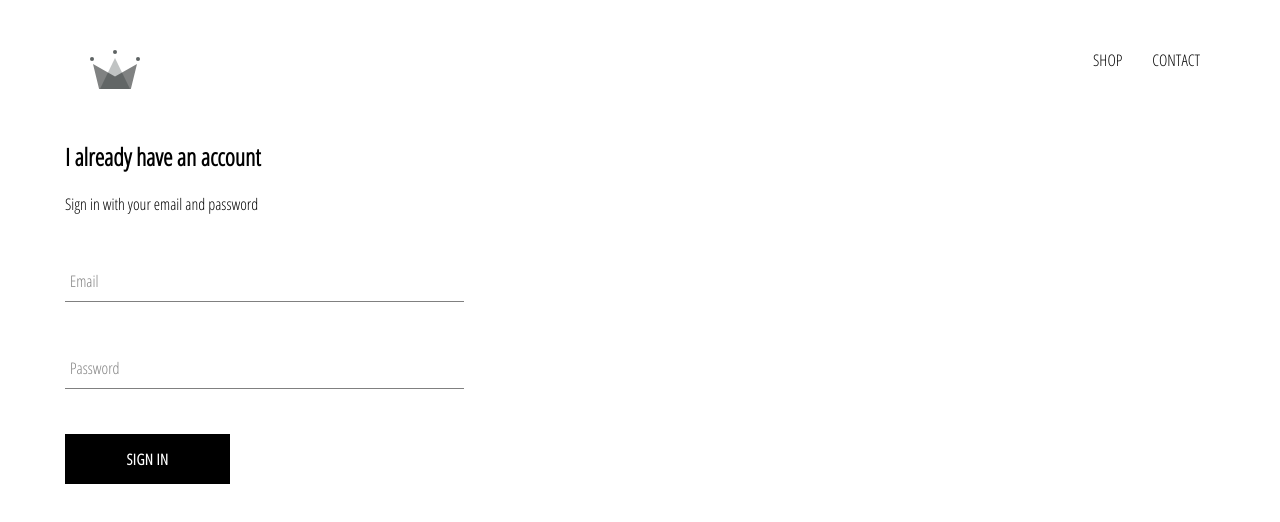
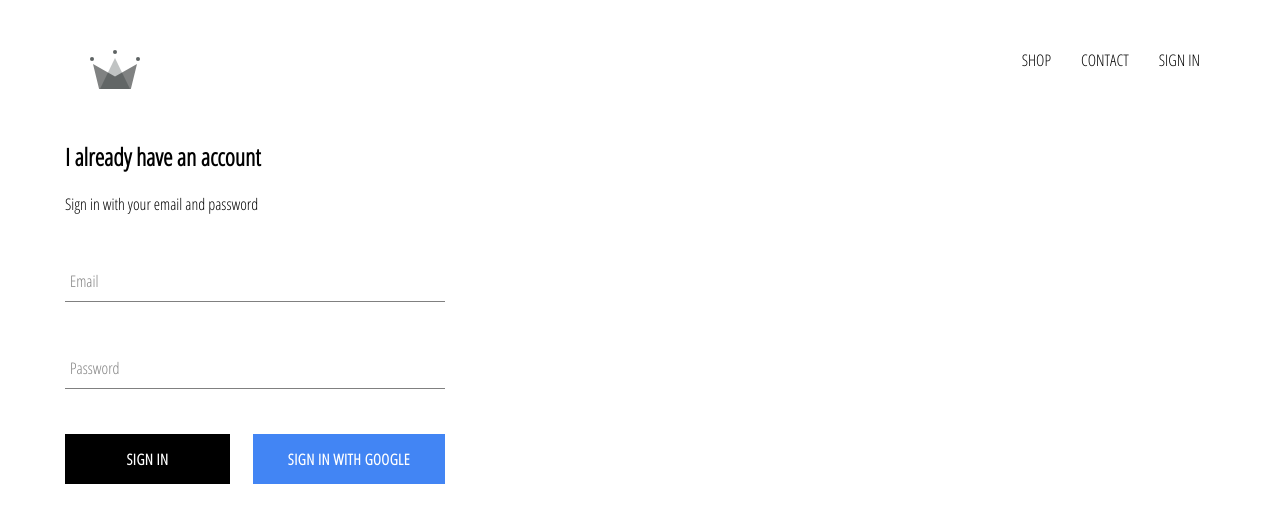
Before and after one commit to sortizm/crwn-clothing, a React (Create React App) app: page /sign-in in a window 1280 px wide. Shown: the top 522 px of the page. Built offline with nearby package versions, Linux system fonts and the light colour scheme; no server answers.

Commit message:
Add firebase sign in/ sign out

```diff
--- a/package.json
+++ b/package.json
@@ -7,6 +7,7 @@
     "@testing-library/jest-dom": "^4.2.4",
     "@testing-library/react": "^9.3.2",
     "@testing-library/user-event": "^7.1.2",
+    "firebase": "^7.8.2",
     "gh-pages": "^2.2.0",
     "node-sass": "^4.13.1",
     "react": "^16.12.0",
--- a/src/App.css
+++ b/src/App.css
@@ -7,3 +7,9 @@ a {
     text-decoration: none;
     color: black;
 }
+
+* {
+    -webkit-box-sizing: border-box;
+    -moz-box-sizing: border-box;
+    box-sizing: border-box;
+}
--- a/src/App.js
+++ b/src/App.js
@@ -1,23 +1,50 @@
 import React from 'react';
 import './App.css';
-import {Switch, Route} from "react-router-dom";
+import {Route, Switch} from "react-router-dom";
 
 import HomePage from "./pages/homepage/homepage.component";
 import ShopPage from "./pages/shop/shop.component";
 import SignInAndSignUp from './pages/sign-in-and-sign-up/sign-in-and-sign-up.component'
 import Header from "./components/header/header.component";
 
-function App() {
+import {auth} from './components/firebase/firebase.utils'
+
+class App extends React.Component {
+
+    constructor() {
+        super();
+
+        this.state = {
+            currentUser: null
+        }
+    }
+
+    unsubscribeFromAuth = null;
+
+    componentDidMount() {
+        this.unsubscribeFromAuth = auth.onAuthStateChanged(user => {
+            this.setState({ currentUser: user });
+            console.log(user);
+        });
+    }
+
+    componentWillUnmount() {
+        this.unsubscribeFromAuth();
+    }
+
+
+    render() {
         return (
             <div>
-          <Header/>
+                <Header currentUser={this.state.currentUser}/>
                 <Switch>
-              <Route exact path='/' component={HomePage} />
-              <Route exact path='/sign-in' component={SignInAndSignUp} />
-              <Route exact path='/shop' component={ShopPage} />
+                    <Route exact path='/' component={HomePage}/>
+                    <Route exact path='/sign-in' component={SignInAndSignUp}/>
+                    <Route exact path='/shop' component={ShopPage}/>
                 </Switch>
             </div>
         );
     }
+}
 
 export default App;
--- a/src/components/custom-button/custom-button.component.jsx
+++ b/src/components/custom-button/custom-button.component.jsx
@@ -2,8 +2,11 @@ import React from 'react';
 
 import './custom-button.styles.scss'
 
-const CustomButton = ({ children, ...otherProps }) => (
-    <button className='custom-button' {...otherProps}>
+const CustomButton = ({ children, isGoogleSignIn, ...otherProps }) => (
+    <button
+        className={`${isGoogleSignIn ? 'google-sign-in' : ''} custom-button`}
+        {...otherProps}
+    >
         {children}
     </button>
 );
--- a/src/components/custom-button/custom-button.styles.scss
+++ b/src/components/custom-button/custom-button.styles.scss
@@ -19,4 +19,14 @@
     color: black;
     border: 1px solid black;
   }
+
+  &.google-sign-in {
+    background-color: #4285f4;
+    color: white;
+
+    &:hover {
+      background-color: #357ae8;
+      border: none;
+    }
+  }
 }
--- /dev/null
+++ b/src/components/firebase/firebase.utils.js
@@ -0,0 +1,24 @@
+import firebase from 'firebase/app';
+import 'firebase/firestore'
+import 'firebase/auth'
+
+const config = {
+    apiKey: "AIzaSyCQ3J-5yAYvggsjwnTygzN-rqjOCcFKEmg",
+    authDomain: "crwn-db-3ebf0.firebaseapp.com",
+    databaseURL: "https://crwn-db-3ebf0.firebaseio.com",
+    projectId: "crwn-db-3ebf0",
+    storageBucket: "crwn-db-3ebf0.appspot.com",
+    messagingSenderId: "517974735033",
+    appId: "1:517974735033:web:c8f3fd813d066bf2870368"
+};
+
+firebase.initializeApp(config);
+
+export const auth = firebase.auth();
+export const firestore = firebase.firestore();
+
+const provider = new firebase.auth.GoogleAuthProvider();
+provider.setCustomParameters( { prompt: 'select_account' });
+export const signInWithGoogle = () => auth.signInWithPopup(provider);
+
+export default firebase;
--- a/src/components/header/header.component.jsx
+++ b/src/components/header/header.component.jsx
@@ -4,7 +4,9 @@ import { Link } from 'react-router-dom';
 import { ReactComponent as Logo } from '../../assets/crown.svg'
 import './header.styles.scss';
 
-const Header = () => (
+import { auth } from '../firebase/firebase.utils'
+
+const Header = ( { currentUser }) => (
    <div className='header'>
        <Link className='logo-container' to='/'>
            <Logo className='logo'/>
@@ -16,6 +18,11 @@ const Header = () => (
            <Link className='option' to='/shop'>
                CONTACT
            </Link>
+           {
+               currentUser ?
+                   <div className='option' onClick={() => auth.signOut()}>SIGN OUT</div>
+                   : <Link className='option' to='/sign-in'>SIGN IN</Link>
+           }
        </div>
    </div>
 
--- a/src/components/header/header.styles.scss
+++ b/src/components/header/header.styles.scss
@@ -20,6 +20,7 @@
 
     .option {
       padding: 10px 15px;
+      cursor: pointer;
     }
   }
 }
--- a/src/components/sign-in/sign-in.component.jsx
+++ b/src/components/sign-in/sign-in.component.jsx
@@ -4,6 +4,8 @@ import FormInput from "../form-input/form-input.component";
 
 import './sign-in.styles.scss'
 import CustomButton from "../custom-button/custom-button.component";
+
+import { signInWithGoogle } from "../firebase/firebase.utils";
 
 const SignIn = () => {
     const [email, setEmail] = useState("");
@@ -34,7 +36,10 @@ const SignIn = () => {
                     required
                     onChange={event => setPassword(event.target.value)}/>
 
-                <CustomButton type='submit'>Sign In</CustomButton>
+                <div className='buttons'>
+                    <CustomButton type='submit'>Sign In</CustomButton>
+                    <CustomButton onClick={signInWithGoogle} isGoogleSignIn>Sign In with Google</CustomButton>
+                </div>
             </form>
         </div>
     )
--- a/src/components/sign-in/sign-in.styles.scss
+++ b/src/components/sign-in/sign-in.styles.scss
@@ -1,9 +1,14 @@
 .sign-in {
-  width: 30vw;
+  width: 380px;
   display: flex;
   flex-direction: column;
 
   .title {
     margin: 10px 0;
   }
+
+  .buttons {
+    display: flex;
+    justify-content: space-between;
+  }
 }
```
Also changed, not shown: 1 other file (tests, documents, lock files or other folders). Lines whose indentation alone changed are shown as unchanged.
